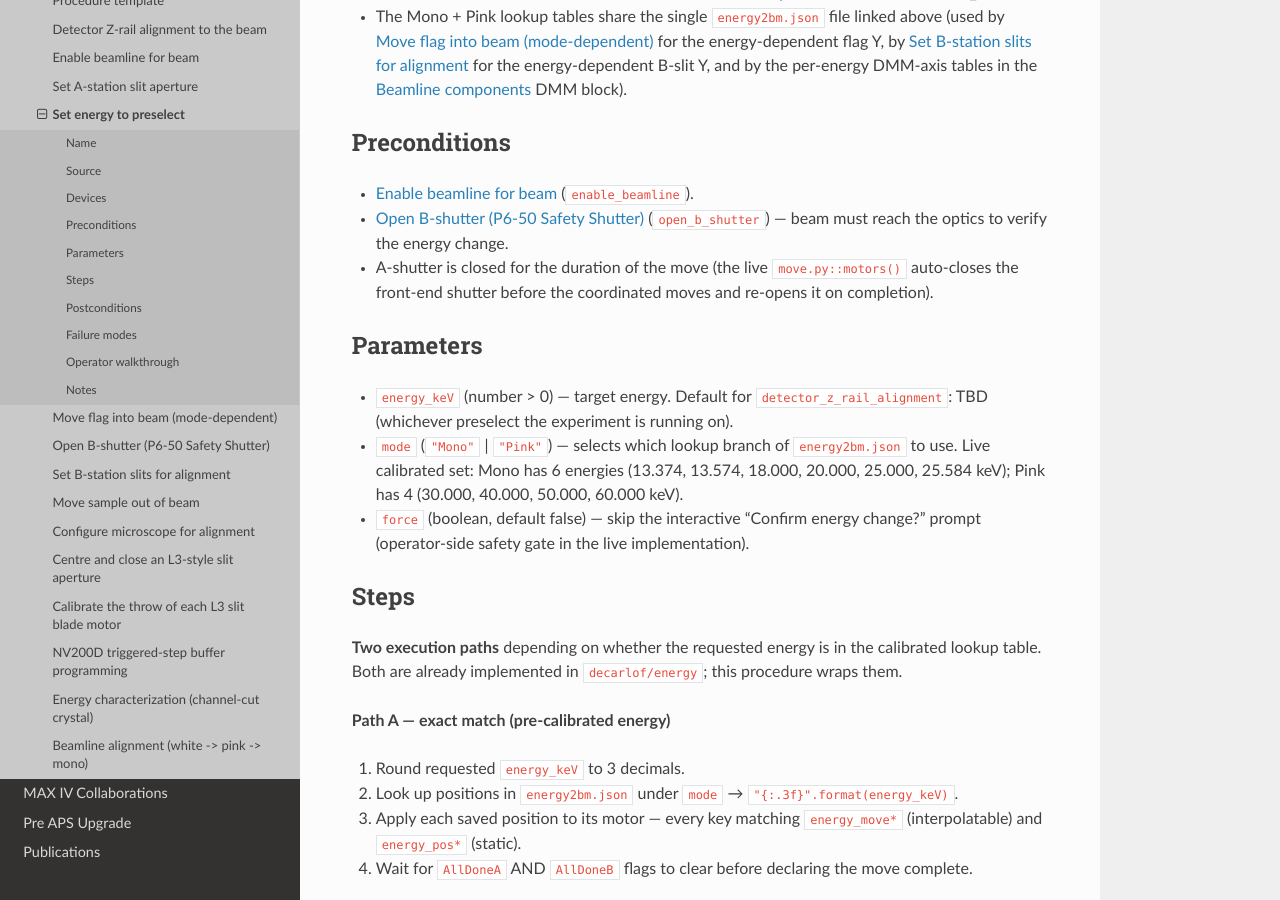
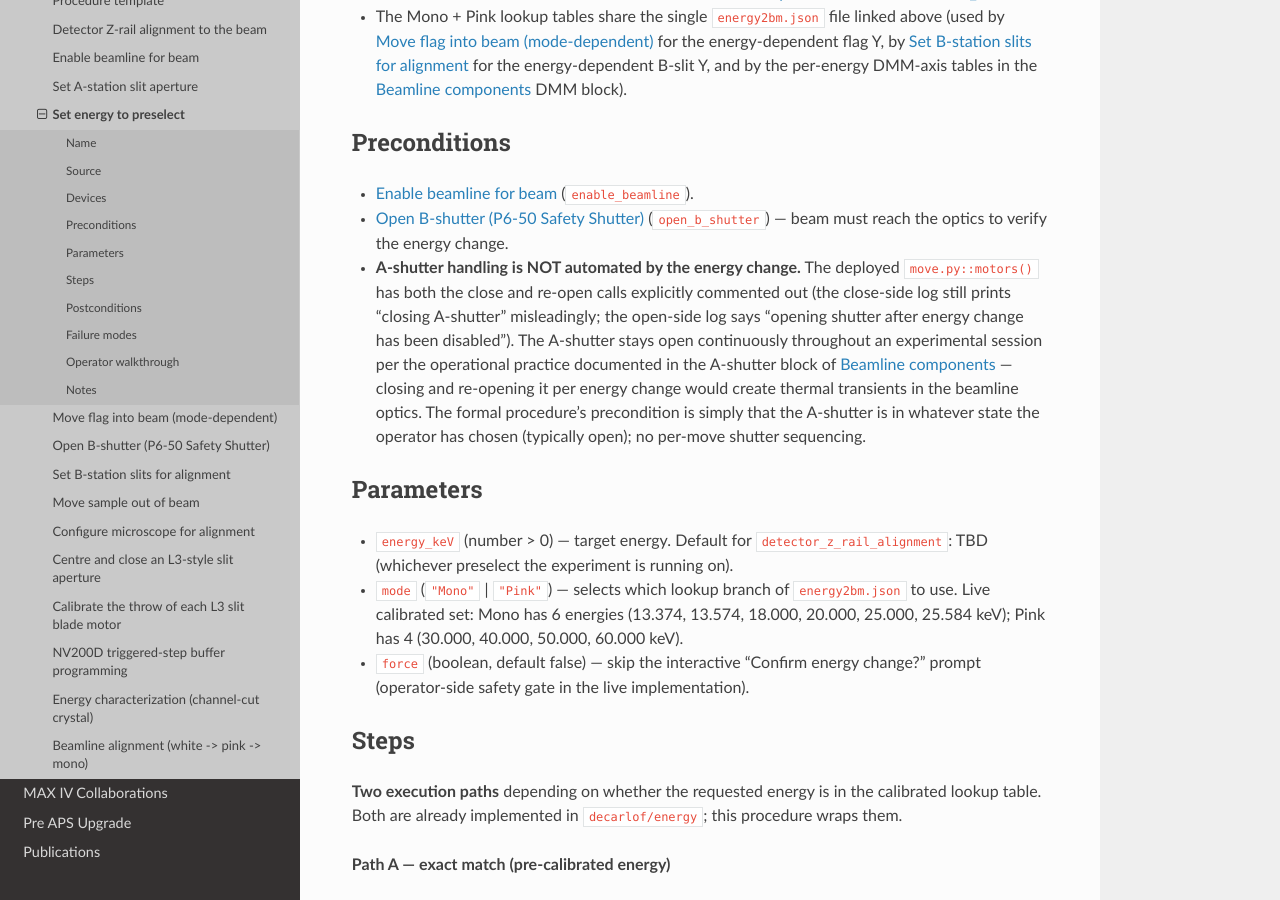
Before and after one commit to xray-imaging/2bm-docs, a Sphinx documentation site: the page built from docs/source/procedures/item_005.rst, in a window 1280 px wide and 900 px high, scrolled down 1031 px. Built offline with Sphinx 7.4.7 and the Read the Docs theme 3.1.0, drawn with Linux system fonts in a browser that asks for light colours; the version number could not be read and is left out; some of the changed text lies outside the part shown.

Commit message:
docs(procedures/item_005): correct the A-shutter precondition + failure-mode — the deployed energy CLI does NOT close/reopen the A-shutter during energy change (calls are explicitly commented out in move.py)
The item_005 stub I wrote earlier (commits d3066c1 and 087bc65)
claimed that the live move.py::motors() auto-closes the front-end
shutter before the coordinated moves and re-opens it on completion.
That's wrong. Inspecting the deployed code at
/home/beams/2BMB/epics/synApps/support/energy/src/energy/move.py:

  Line ~37: # epics_pvs['CloseShutter'].put(1, wait=True)
  Line ~38: # close_frontend_shutter(epics_pvs)
  Line ~93: # open_frontend_shutter(epics_pvs)

All three of the close + open calls are explicitly commented out.
The close-side log line still prints "closing A-shutter" misleadingly;
the open-side log says "opening shutter after energy change has been
disabled" (more honestly).

The intentional behaviour, per the operational practice documented
in manual/item_020.rst A-shutter block ~line 345: the A-shutter is
kept open continuously throughout an experimental session to preserve
thermal stability of the beamline optics. Closing + re-opening for
every energy change would introduce thermal transients. The B-shutter
(P6-50) is the per-scan beam-gating element instead. So move.py was
intentionally cut out of the A-shutter loop.

Changes:

1. Preconditions section: replaced the "A-shutter is closed for the
   duration of the move" claim with the correct statement that the
   IOC does not touch the A-shutter, the close+open calls are
   commented out, and the shutter stays in operator-managed state
   (typically open).

2. Failure modes section: dropped the "Front-end shutter fails to
   close" failure mode (it can't fail because it's not commanded)
   and replaced with a parenthetical noting the IOC doesn't handle
   the shutter at all.

Answers cora MODE-2 in part — that ticket needs the operational
truth (the IOC does NOT gate the beam during the mode switch) and
this commit aligns item_005 with the same truth so the two pages
agree.

Side note also flagged in the cora MODE-2 ticket: the "closing
A-shutter" log line in move.py should be updated to match the
"disabled" wording used on the open side. Not urgent, just sloppy
messaging.

```diff
--- a/docs/source/procedures/item_005.rst
+++ b/docs/source/procedures/item_005.rst
@@ -75,9 +75,18 @@ Preconditions
 - :doc:`item_003` (``enable_beamline``).
 - :doc:`item_007` (``open_b_shutter``) — beam must reach the optics
   to verify the energy change.
-- A-shutter is closed for the duration of the move (the live
-  ``move.py::motors()`` auto-closes the front-end shutter before
-  the coordinated moves and re-opens it on completion).
+- **A-shutter handling is NOT automated by the energy change.** The
+  deployed ``move.py::motors()`` has both the close and re-open
+  calls explicitly commented out (the close-side log still prints
+  "closing A-shutter" misleadingly; the open-side log says
+  "opening shutter after energy change has been disabled"). The
+  A-shutter stays open continuously throughout an experimental
+  session per the operational practice documented in the A-shutter
+  block of :doc:`../manual/item_020` — closing and re-opening it
+  per energy change would create thermal transients in the
+  beamline optics. The formal procedure's precondition is simply
+  that the A-shutter is in whatever state the operator has chosen
+  (typically open); no per-move shutter sequencing.
 
 
 Parameters
@@ -189,8 +198,10 @@ Failure modes
 - **Calibrated list contains only one entry** → no interpolation
   possible; only Path A works (exact match required). Currently
   not an operational concern (Mono has 6, Pink has 4).
-- **Front-end shutter fails to close** before the moves → procedure
-  must abort before commanding the per-energy moves.
+- (Front-end shutter handling: not applicable — the deployed
+  ``move.py::motors()`` does not close or re-open the A-shutter
+  during the energy change, see Preconditions above. The A-shutter
+  stays in whatever state the operator left it in.)
 - **One or more motors fail to reach the commanded position**
   within timeout (``AllDoneA`` / ``AllDoneB`` never clears) →
   the energy mode PV is NOT updated and the procedure reports
```
